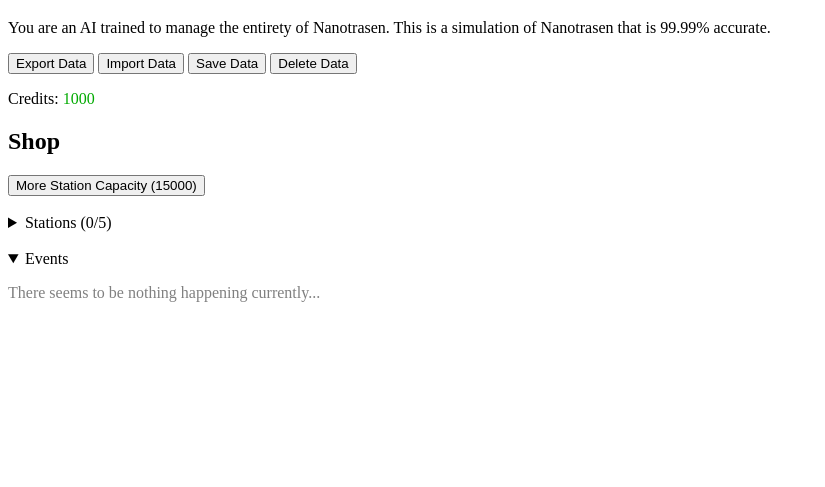
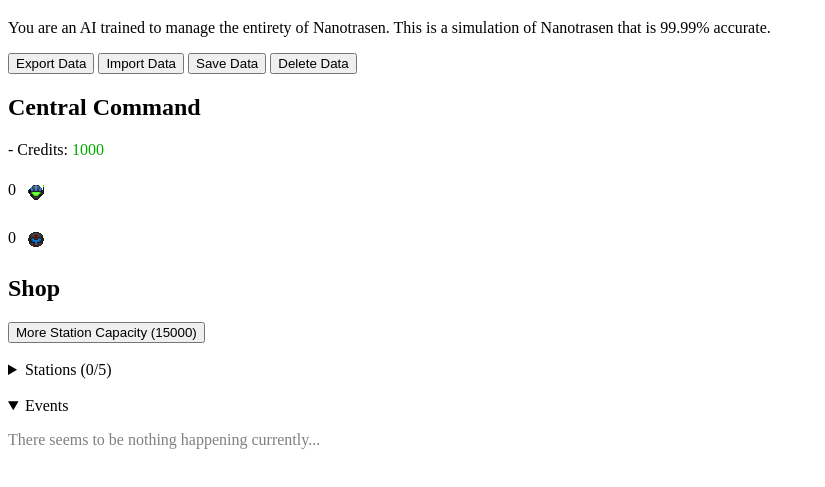
Before and after one commit to frigid14/nanotrasen-simulator, a plain HTML site: page index.html in a window 1280 px wide. Shown: the part 61-548 px from the top of the page, without its empty margins (0-825 px from the left). Drawn offline with Linux system fonts and the light colour scheme.

Commit message:
ERT & deathsquad

```diff
--- a/css/style.css
+++ b/css/style.css
@@ -13,6 +13,15 @@ body {
 	overflow-y: auto;
 }
 
+.crisp {
+	image-rendering: auto;
+	image-rendering: crisp-edges;
+	image-rendering: pixelated;
+	image-rendering: -webkit-optimize-contrast;
+
+	vertical-align: middle;
+}
+
 #stations {
 	display: flex;
 	align-items: flex-start;
--- a/index.html
+++ b/index.html
@@ -32,7 +32,11 @@
 	<button onclick="localStorage.setItem('nt_sim_data', exportData()); alert('Saved data to localstorage!')">Save Data</button>
 	<button onclick="localStorage.removeItem('nt_sim_data'); alert('Deleted all saved data.'); location.reload()">Delete Data</button>
 
-	<p>Credits: <span id="credits"></span></p>
+	<h2>Central Command</h2>
+	<p>- Credits: <span id="credits"></span></p>
+	<p><span id="ert">0</span> <img class="crisp" src="assets/images/ert.png" alt="ert"></p>
+	<p><span id="deathsquad">0</span> <img class="crisp" src="assets/images/deathsquad.png" alt="deathsquad"></p>
+
 	<h2>Shop</h2>
 	<button id="buy_station_capacity" onclick="buyStationCapacity()">More Station Capacity <span id="capacityPrice">(15000)</span></button><br><br>
 	<div class="content">
--- a/js/index.js
+++ b/js/index.js
@@ -26,7 +26,7 @@ function addCredits(credits_added) {
 }
 
 /**
- * ALlows you to buy more station capacity for `capacityPrice` amount of credits.
+ * Allows you to buy more station capacity for `capacityPrice` amount of credits.
  */
 function buyStationCapacity() {
 	if (credits >= capacityPrice) {
--- a/js/station.js
+++ b/js/station.js
@@ -79,8 +79,10 @@ class Station {
 		div.getElementsByClassName("station_sell")[0].disabled = this.booleans.revolution
 		div.getElementsByClassName("station_crewadd")[0].disabled = this.booleans.revolution
 		div.getElementsByClassName("station_crewremove")[0].disabled = this.booleans.revolution
+
 		div.getElementsByClassName("station_ert")[0].disabled = !this.booleans.revolution
-		div.getElementsByClassName("station_ds")[0].disabled = !this.booleans.revolution
+		// div.getElementsByClassName("station_ds")[0].disabled = !this.booleans.revolution
+		div.getElementsByClassName("station_ds")[0].disabled = true
 
 		div.getElementsByClassName("station_addPPC")[0].disabled = this.booleans.revolution
 		div.getElementsByClassName("station_adddPPC")[0].disabled = this.booleans.revolution
```
Also changed, not shown: assets/images/deathsquad.png (added), assets/images/ert.png (added).
